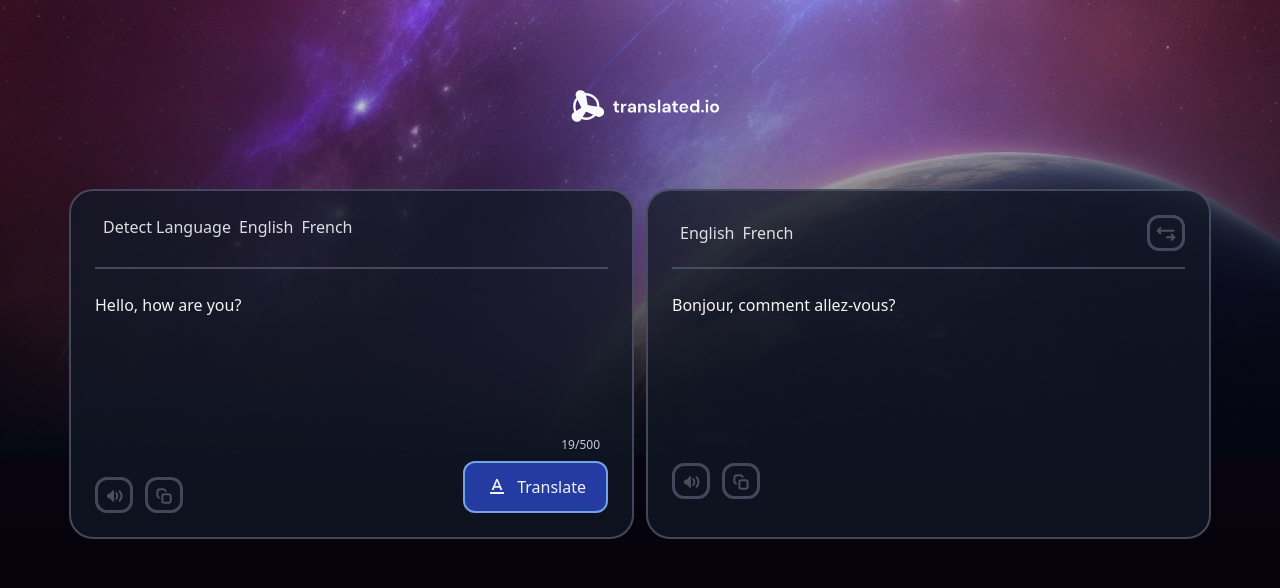
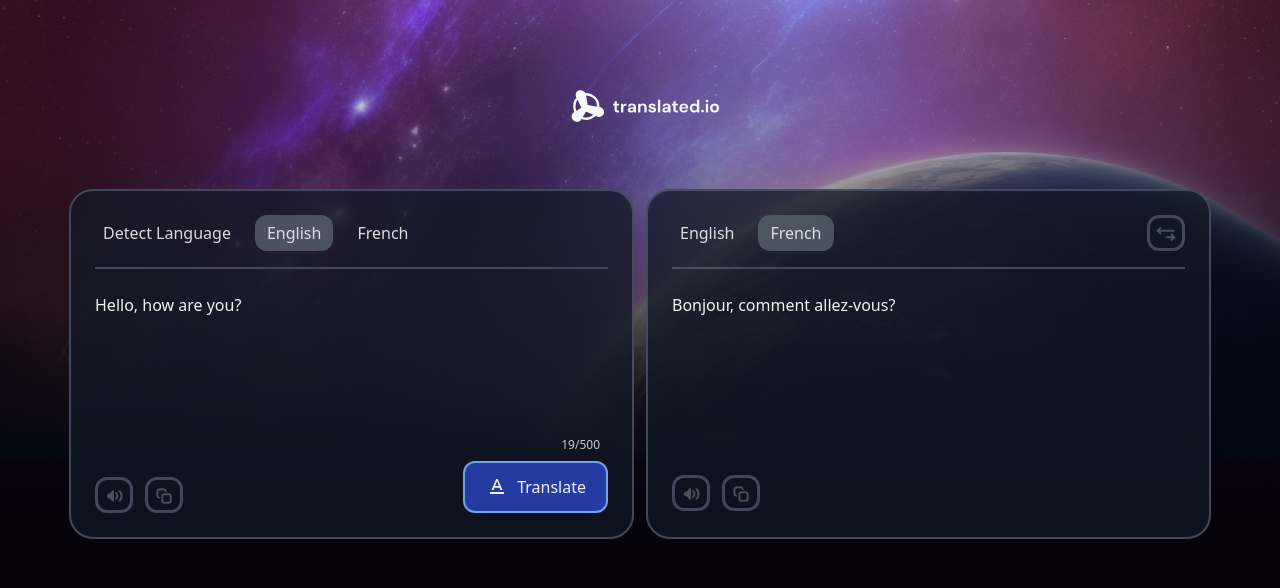
Before and after one commit to Rezzzero/translate-app, a React (Vite) app: page / in a window 1280 px wide. Shown: the top 588 px of the page. Built offline with nearby package versions, Linux system fonts and the light colour scheme.

Commit message:
delete btn component, add switch languages func, update styles

```diff
--- a/src/App.tsx
+++ b/src/App.tsx
@@ -5,6 +5,8 @@ import { TranslateForm } from "./components/TranslateForm";
 export const App = () => {
   const [inputText, setInputText] = useState("Hello, how are you?");
   const [outputText, setOutputText] = useState("Bonjour, comment allez-vous?");
+  const [translateFrom, setTranslateFrom] = useState("en");
+  const [translateTo, setTranslateTo] = useState("fr");
   const handleChangeInput = (e: React.ChangeEvent<HTMLInputElement>) => {
     setInputText(e.target.value);
   };
@@ -14,7 +16,7 @@ export const App = () => {
       const response = await fetch(
         `https://api.mymemory.translated.net/get?q=${encodeURIComponent(
           inputText
-        )}&langpair=en|fr`
+        )}&langpair=${translateFrom}|${translateTo}`
       );
 
       if (!response.ok) {
@@ -26,6 +28,11 @@ export const App = () => {
     } catch (error) {
       console.error("Error fetching data:", error);
     }
+  };
+
+  const handleSwitchLanguages = () => {
+    setTranslateFrom(translateTo);
+    setTranslateTo(translateFrom);
   };
 
   const handleGetTranslated = () => {
@@ -41,8 +48,14 @@ export const App = () => {
           inputText={inputText}
           onChangeInput={handleChangeInput}
           handleGetTranslated={handleGetTranslated}
+          translateFrom={translateFrom}
         />
-        <TranslateForm isInput={false} outputText={outputText} />
+        <TranslateForm
+          isInput={false}
+          outputText={outputText}
+          translateTo={translateTo}
+          handleSwitchLanguages={handleSwitchLanguages}
+        />
       </div>
     </div>
   );
--- a/src/components/Button.tsx
+++ /dev/null
@@ -1,3 +0,0 @@
-export const Button = ({ children }: { children: string }) => {
-  return <button className="text-gray-200">{children}</button>;
-};
--- a/src/components/Icon.tsx
+++ b/src/components/Icon.tsx
@@ -1,6 +1,15 @@
-export const Icon = ({ children }: { children: string }) => {
+export const Icon = ({
+  children,
+  handleClick,
+}: {
+  children: string;
+  handleClick?: (() => void) | undefined;
+}) => {
   return (
-    <button className="mt-auto p-[6px] max-h-[36px] border-3 border-[#464b61] rounded-xl">
+    <button
+      onClick={handleClick}
+      className="mt-auto p-[6px] max-h-[36px] border-3 border-[#464b61] rounded-xl cursor-pointer"
+    >
       <img src={children} alt="icon" />
     </button>
   );
--- a/src/components/OutputComponent.tsx
+++ b/src/components/OutputComponent.tsx
@@ -1,6 +1,6 @@
 export const OutputComponent = ({ text }: { text: string | undefined }) => {
   return (
-    <div className="w-full h-[170px]">
+    <div className="w-full h-[170px] mb-3">
       <p>{text}</p>
     </div>
   );
--- a/src/components/SelectLanguage.tsx
+++ b/src/components/SelectLanguage.tsx
@@ -1,20 +1,39 @@
-import { Button } from "./Button";
 import arrows from "../assets/icons/Horizontal_top_left_main.svg";
 import { Icon } from "./Icon";
+import { SelectLanguageProps } from "../types";
 
-export const SelectLanguage = ({ isInput }: { isInput: boolean }) => {
+export const SelectLanguage = ({
+  isInput,
+  translateFrom,
+  translateTo,
+  handleSwitchLanguages,
+}: SelectLanguageProps) => {
   return (
     <div
-      className={`flex border-b-2 border-[#464b61] pl-2 ${
-        isInput ? "pb-7" : "pb-4"
-      } justify-between mb-6`}
+      className={`flex border-b-2 border-[#464b61] pl-2 pb-4 justify-between mb-6`}
     >
-      <div className="flex gap-2">
-        {isInput && <Button>Detect Language</Button>}
-        <Button>English</Button>
-        <Button>French</Button>
+      <div className="flex gap-6 h-[36px]">
+        {isInput && <button className="text-gray-200">Detect Language</button>}
+        <button
+          className={`text-gray-200 ${
+            translateFrom === "en" || translateTo === "en"
+              ? "bg-[#4D5562] rounded-xl px-3 py-[5px] cursor-pointer"
+              : ""
+          }`}
+        >
+          English
+        </button>
+        <button
+          className={`text-gray-200 ${
+            translateTo === "fr" || translateFrom === "fr"
+              ? "bg-[#4D5562] rounded-xl px-3 cursor-pointer"
+              : ""
+          }`}
+        >
+          French
+        </button>
       </div>
-      {!isInput && <Icon>{arrows}</Icon>}
+      {!isInput && <Icon handleClick={handleSwitchLanguages}>{arrows}</Icon>}
     </div>
   );
 };
--- a/src/components/TranslateForm.tsx
+++ b/src/components/TranslateForm.tsx
@@ -13,10 +13,18 @@ export const TranslateForm = ({
   outputText,
   onChangeInput,
   handleGetTranslated,
+  translateFrom,
+  translateTo,
+  handleSwitchLanguages,
 }: TranslateFormProps) => {
   return (
     <div className="bg-[#121826CC] flex flex-col opacity-95 w-[565px] h-[350px] p-6 rounded-3xl border-2 border-[#464b61]">
-      <SelectLanguage isInput={isInput} />
+      <SelectLanguage
+        isInput={isInput}
+        translateFrom={translateFrom}
+        translateTo={translateTo}
+        handleSwitchLanguages={handleSwitchLanguages}
+      />
       {isInput ? (
         <InputComponent text={inputText} onChange={onChangeInput} />
       ) : (
```
Also changed, not shown: src/types.ts (+10 -0 lines).
